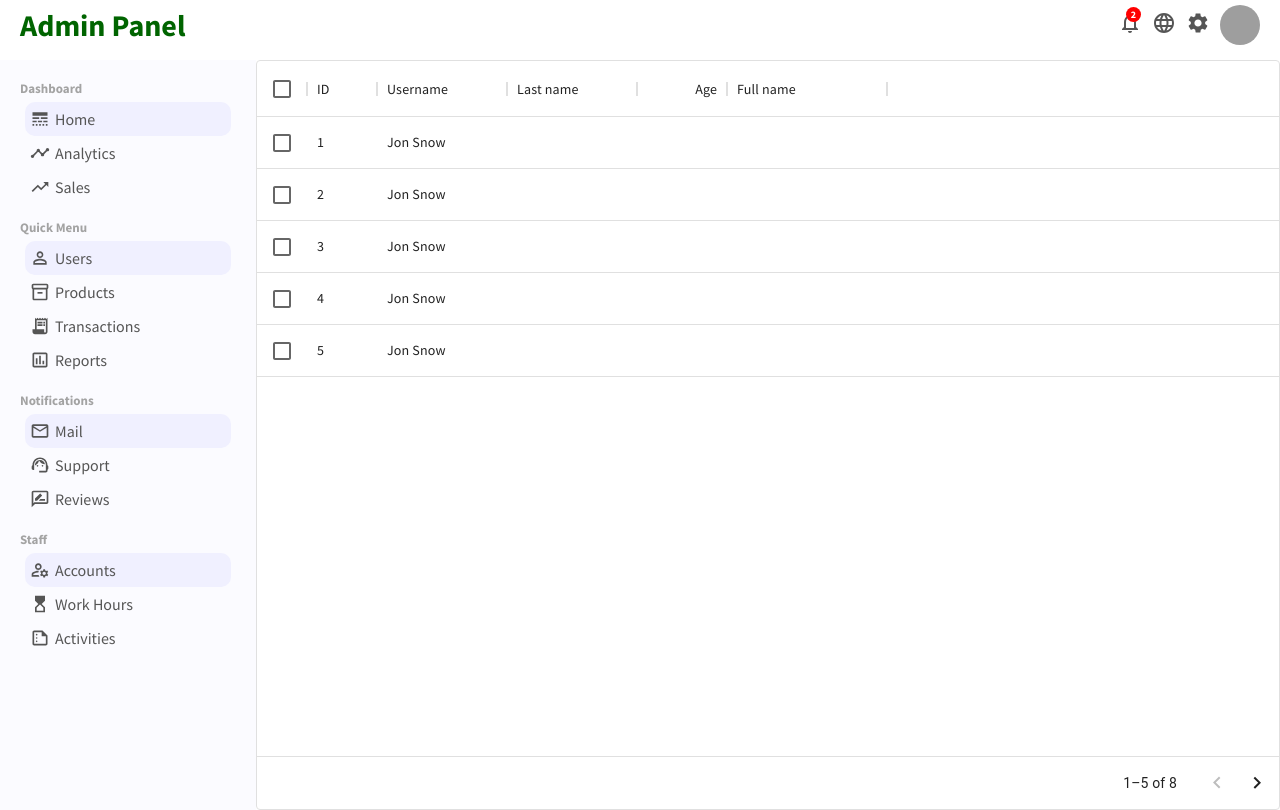
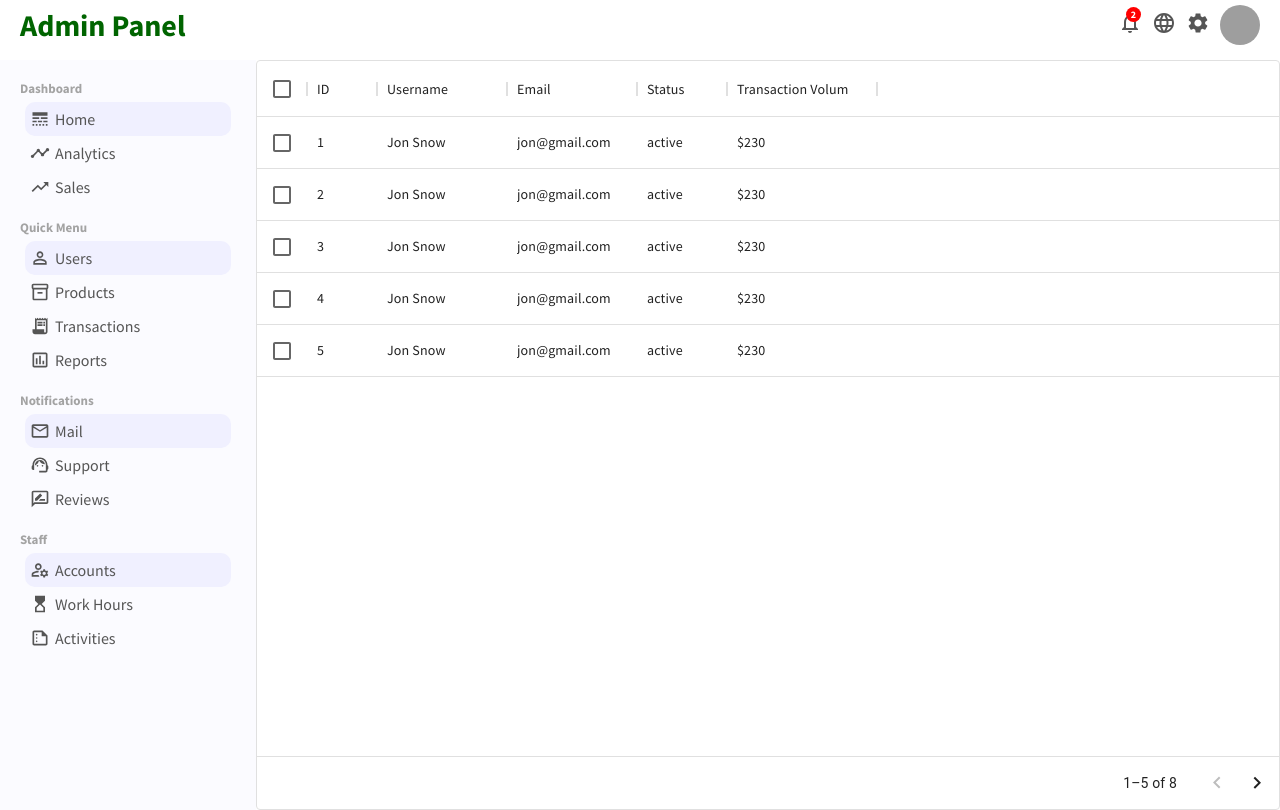
Before and after one commit to PJMantoss/admin_panel, a React (Create React App) app: page /users in a window 1280 px wide. Built offline with nearby package versions, Linux system fonts and the light colour scheme; grey boxes are pictures that could not be loaded.

Commit message:
update UserList component

```diff
--- a/src/pages/userList/UserList.js
+++ b/src/pages/userList/UserList.js
@@ -5,20 +5,17 @@ import './userList.css';
 const columns = [
     { field: 'id', headerName: 'ID', width: 70 },
     { field: 'username', headerName: 'Username', width: 130 },
-    { field: 'lastName', headerName: 'Last name', width: 130 },
+    { field: 'email', headerName: 'Email', width: 130 },
     {
-      field: 'age',
-      headerName: 'Age',
-      type: 'number',
+      field: 'status',
+      headerName: 'Status',
       width: 90,
     },
     {
-      field: 'fullName',
-      headerName: 'Full name',
-      description: 'This column has a value getter and is not sortable.',
-      sortable: false,
-      width: 160,
-    },
+        field: 'transaction',
+        headerName: 'Transaction Volum',
+        width: 150,
+      },
   ];
 
   const rows = [
```
